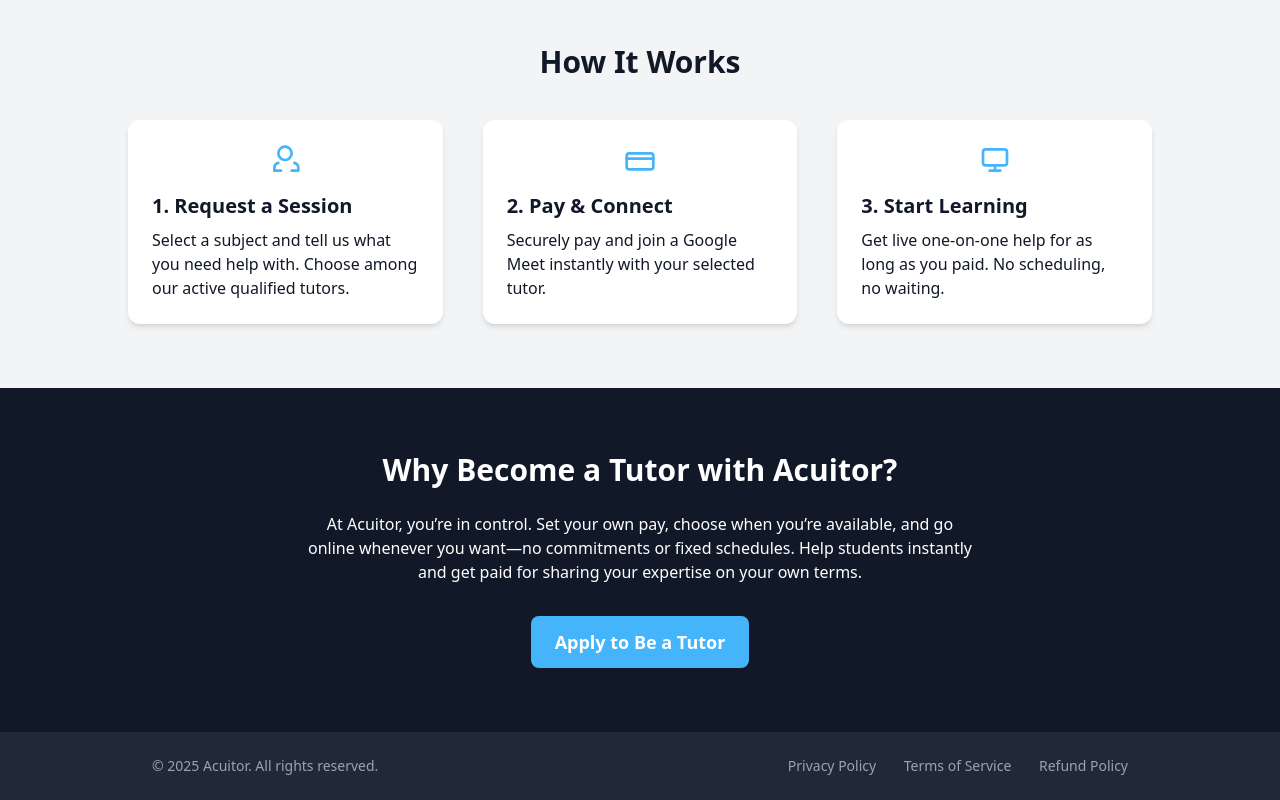
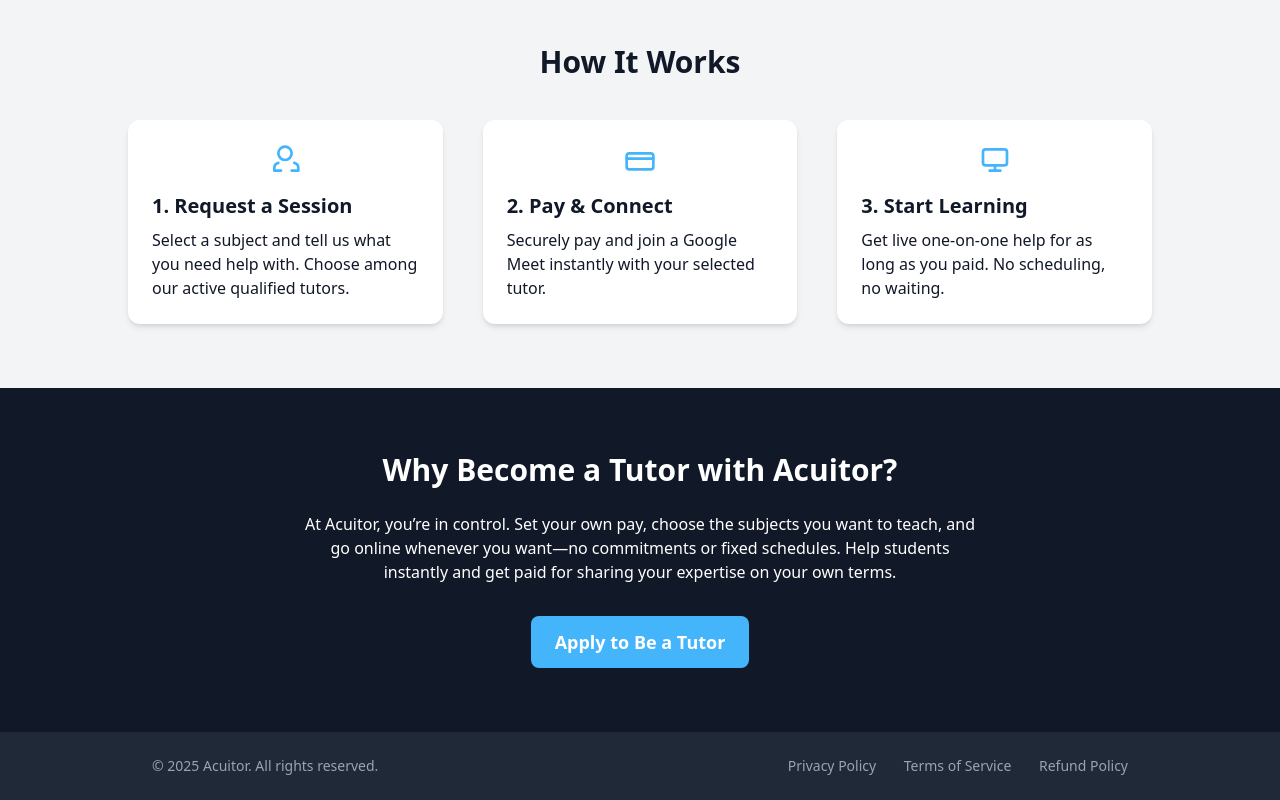
Before and after one commit to acuitor-tutoring/acuitor-tutoring.github.io, a plain HTML site: page index.html in a window 1280 px wide. Shown: the part 874-1674 px from the top of the page. Drawn offline with nearby package versions, Linux system fonts and the light colour scheme.

Commit message:
Update why tutor

```diff
--- a/index.html
+++ b/index.html
@@ -151,7 +151,7 @@
     <div class="max-w-5xl mx-auto text-center">
       <h2 class="text-3xl font-bold mb-6">Why Become a Tutor with Acuitor?</h2>
       <p class="mb-8 max-w-2xl mx-auto">
-        At Acuitor, you’re in control. Set your own pay, choose when you’re available, and go online whenever you want—no commitments or fixed schedules. Help students instantly and get paid for sharing your expertise on your own terms.
+        At Acuitor, you’re in control. Set your own pay, choose the subjects you want to teach, and go online whenever you want—no commitments or fixed schedules. Help students instantly and get paid for sharing your expertise on your own terms.
       </p>
       <a href="/apply" class="btn-tutor inline-block px-6 py-3 rounded-lg text-lg font-semibold text-white" style="background-color: #44b4fb;">
         Apply to Be a Tutor
```
